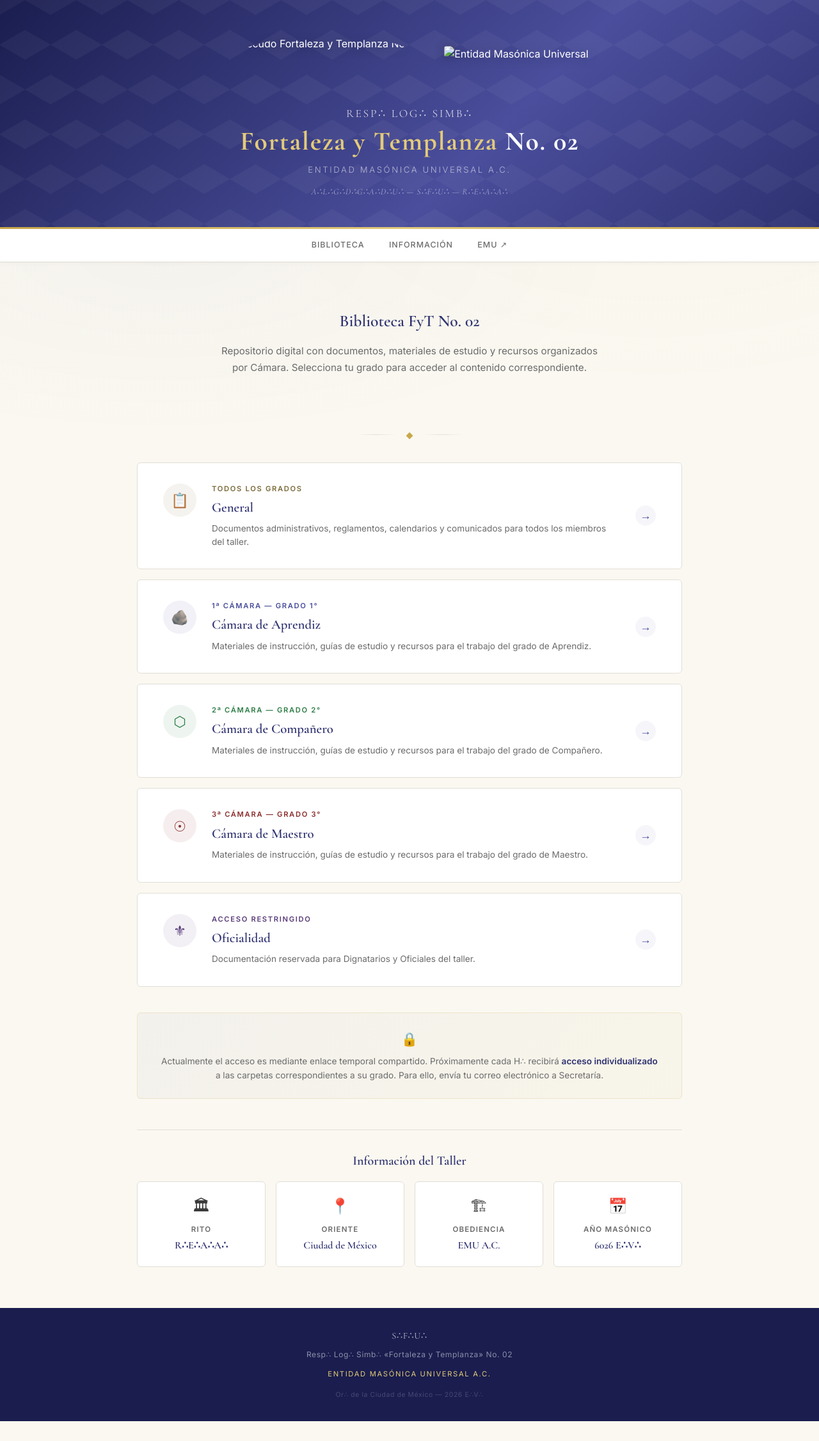
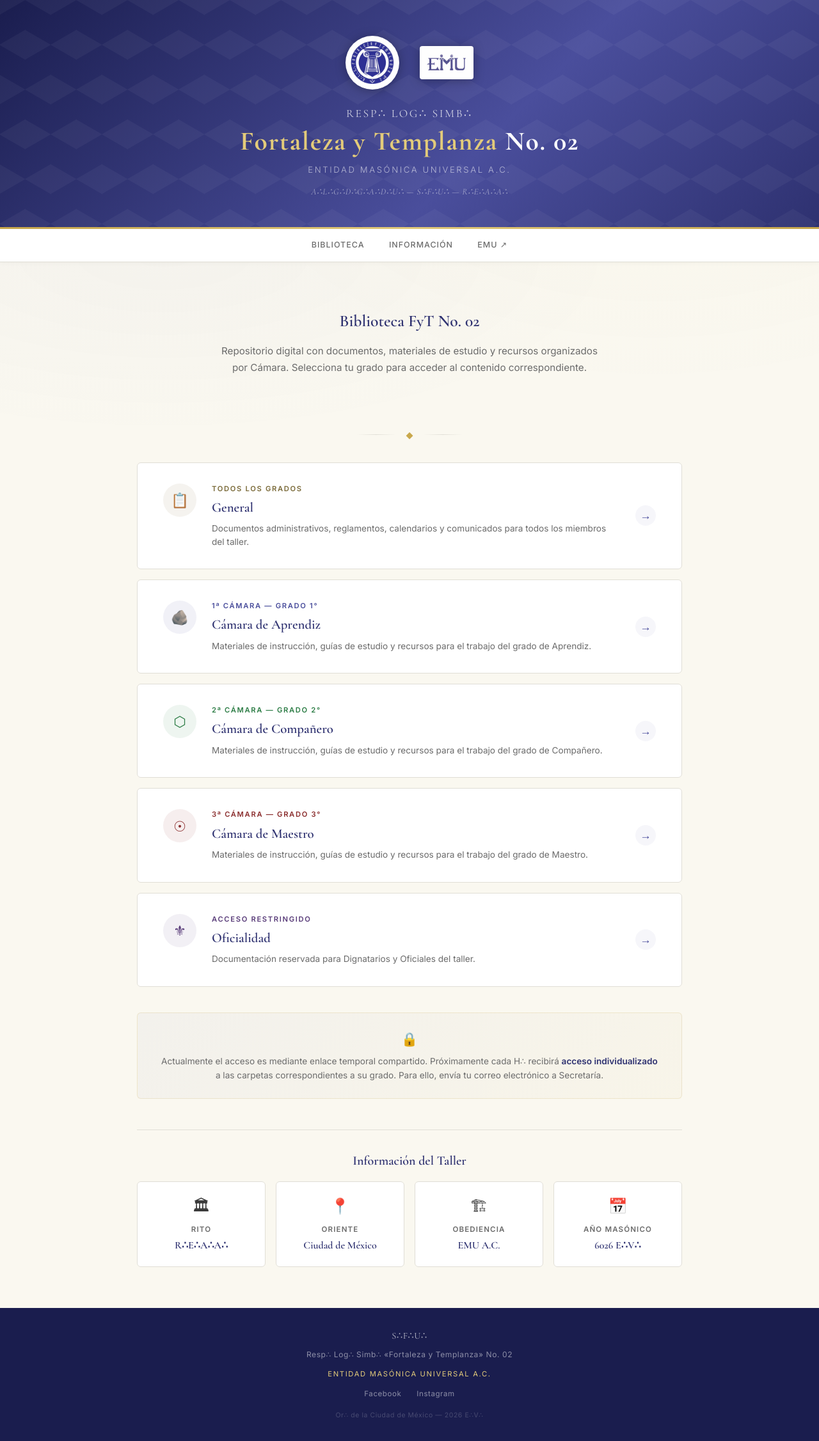
Before and after one commit to aleguevara/biblioteca-fyt, a plain HTML site: page index.html in a window 1280 px wide. Shown: the whole page at 64% size. Before the commit the page ends 2222 px from the top, so only its background shows below. Drawn offline with nearby package versions, Linux system fonts and the light colour scheme.

Commit message:
Update index.html

```diff
--- a/index.html
+++ b/index.html
@@ -527,8 +527,8 @@
     <div class="header-pattern"></div>
     <div class="header-content">
       <div class="header-logos">
-        <img src="fyt-logo.jpg" alt="Escudo Fortaleza y Templanza No. 02" class="logo-fyt">
-        <img src="emu-logo.jpg" alt="Entidad Masónica Universal" class="logo-emu">
+        <img src="FyT.jpg" alt="Escudo Fortaleza y Templanza No. 02" class="logo-fyt">
+        <img src="EMU.jpg" alt="Entidad Masónica Universal" class="logo-emu">
       </div>
       <div class="header-titulo">Resp∴ Log∴ Simb∴</div>
       <h1 class="header-nombre"><em>Fortaleza y Templanza</em> No. 02</h1>
@@ -661,6 +661,10 @@
     <div class="footer-emu">
       <a href="https://emu-ac.org/" target="_blank" rel="noopener">Entidad Masónica Universal A.C.</a>
     </div>
+    <div style="margin-top: 0.8rem; display: flex; justify-content: center; gap: 1.5rem;">
+      <a href="https://www.facebook.com/entidad.masonica.universal/" target="_blank" rel="noopener" style="color: rgba(255,255,255,0.5); text-decoration: none; font-size: 0.72rem; letter-spacing: 0.05em; transition: color 0.3s;" onmouseover="this.style.color='#E3CB7A'" onmouseout="this.style.color='rgba(255,255,255,0.5)'">Facebook</a>
+      <a href="https://www.instagram.com/entidadmasonicauniversal/" target="_blank" rel="noopener" style="color: rgba(255,255,255,0.5); text-decoration: none; font-size: 0.72rem; letter-spacing: 0.05em; transition: color 0.3s;" onmouseover="this.style.color='#E3CB7A'" onmouseout="this.style.color='rgba(255,255,255,0.5)'">Instagram</a>
+    </div>
     <div style="margin-top: 1rem; opacity: 0.4; font-size: 0.65rem;">
       Or∴ de la Ciudad de México — 2026 E∴V∴
     </div>
```
